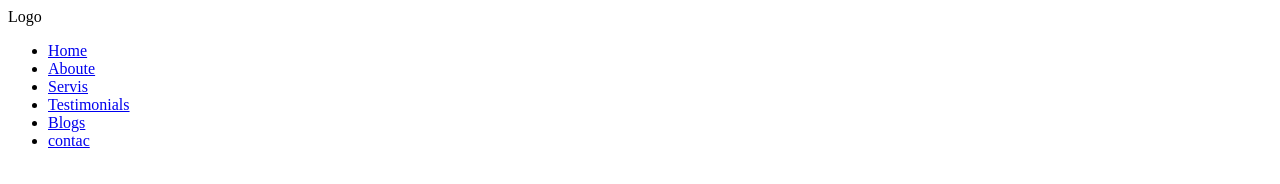
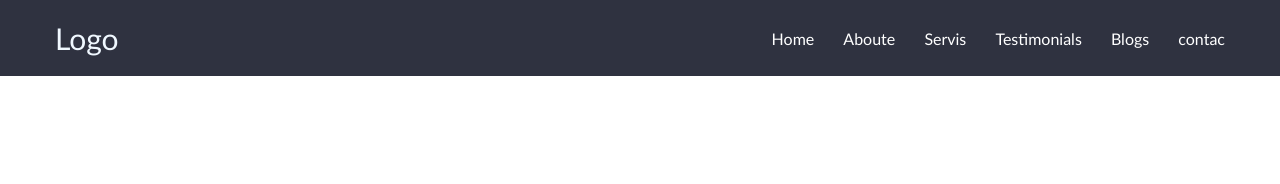
Before and after one commit to monoronjonmodok2/navbar, a plain HTML site: page index.html in a window 1280 px wide. Drawn offline with Linux system fonts and the light colour scheme.

Commit message:
practice

```diff
--- a/index.html
+++ b/index.html
@@ -7,13 +7,65 @@
     <link rel="preconnect" href="https://fonts.googleapis.com">
 <link rel="preconnect" href="https://fonts.gstatic.com" crossorigin>
 <link href="https://fonts.googleapis.com/css2?family=Bebas+Neue&family=Lato:wght@300;700&family=Montserrat:ital,wght@0,100;0,400;0,500;1,700&family=Open+Sans:wght@800&family=Poppins:wght@300;400;500;600;700&family=Work+Sans:wght@300;400;500;600;700;800&display=swap" rel="stylesheet">
+<style>
+    *{
+        margin: 0;
+        padding: 0;
+        box-sizing: border-box;
+    }
+    body{
+        font-family:'Gill Sans', 'Gill Sans MT', Calibri, 'Trebuchet MS', sans-serif;
+
+    }
+    header{
+        background-color:#2f3240;
+        padding: 20px 0px;
+    }
+
+    .container{
+        max-width: 1170px;
+        margin: auto;
+
+    }
+
+    .row{
+        display: flex;
+        flex-wrap: wrap;
+        justify-content: space-between;
+        align-items: center;
+
+    }
+
+    .logo{
+        color: aliceblue;
+        font-size: 30px;
+        text-decoration: none;
+    }
+
+    .nav ul li {
+        display: inline;
+
+    }
+    .nav ul li a{
+        color: white;
+        font-size: 16px;
+        text-decoration: none;
+        margin-left: 25px;
+
+    }
+
+
+</style>
+
 </head>
+
+
 <body>
     <header>
+        <div class="container">
             <div class="row">
                 <div class="logo">Logo</div>
-        </div>
-        <nav>
+                <nav class="nav">
                     <ul>
                         <li> <a href="#">Home</a></li>
                         <li> <a href="#">Aboute</a></li>
@@ -24,6 +76,8 @@
 
                     </ul>
                 </nav>
+             </div>
+        </div>
     </header>
 
 </body>
```
Also changed, not shown: boxshado.html (added, +23 -0 lines), tranform.html (added, +32 -0 lines), transiyion.html (added, +29 -0 lines), download.jpeg (added). Lines whose indentation alone changed are shown as unchanged.
